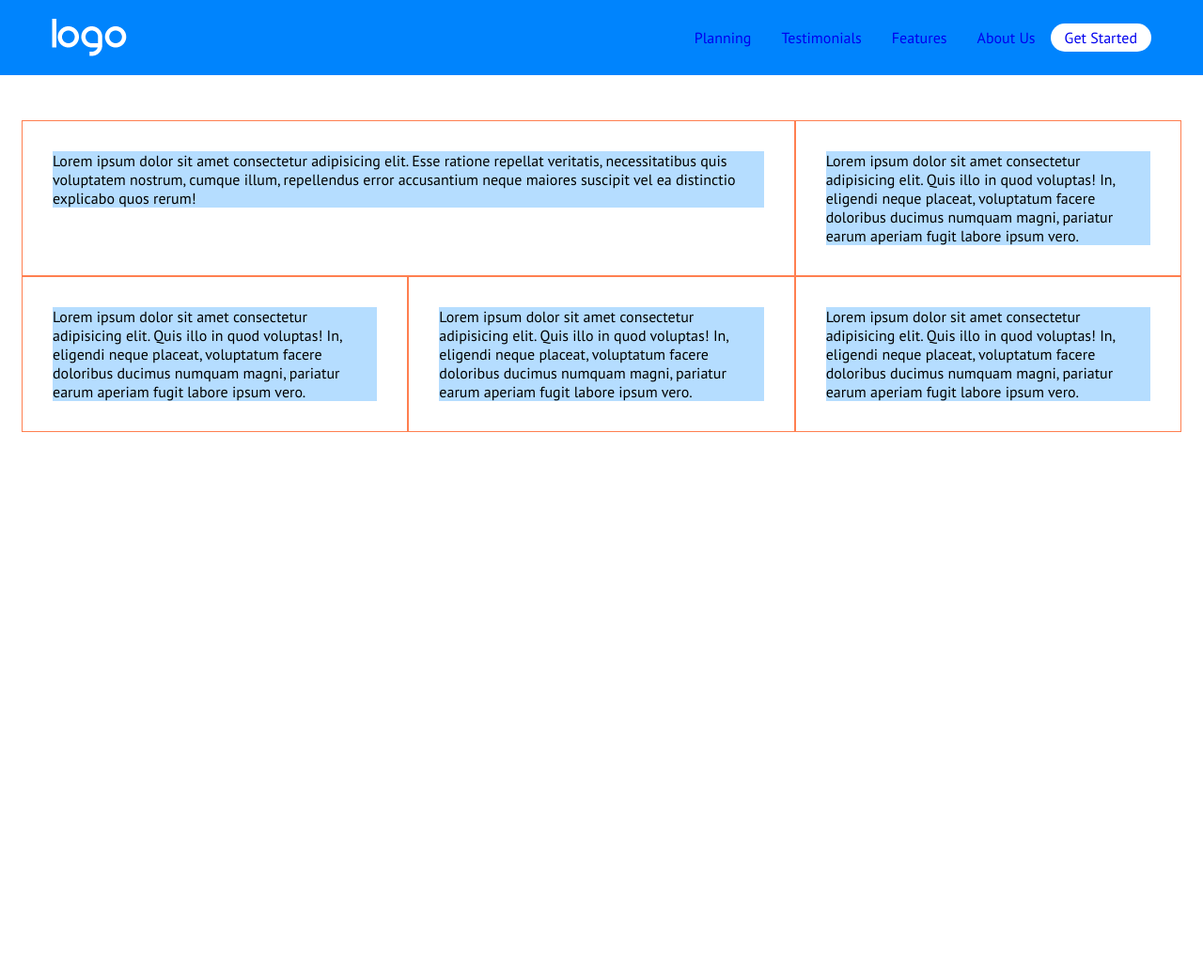
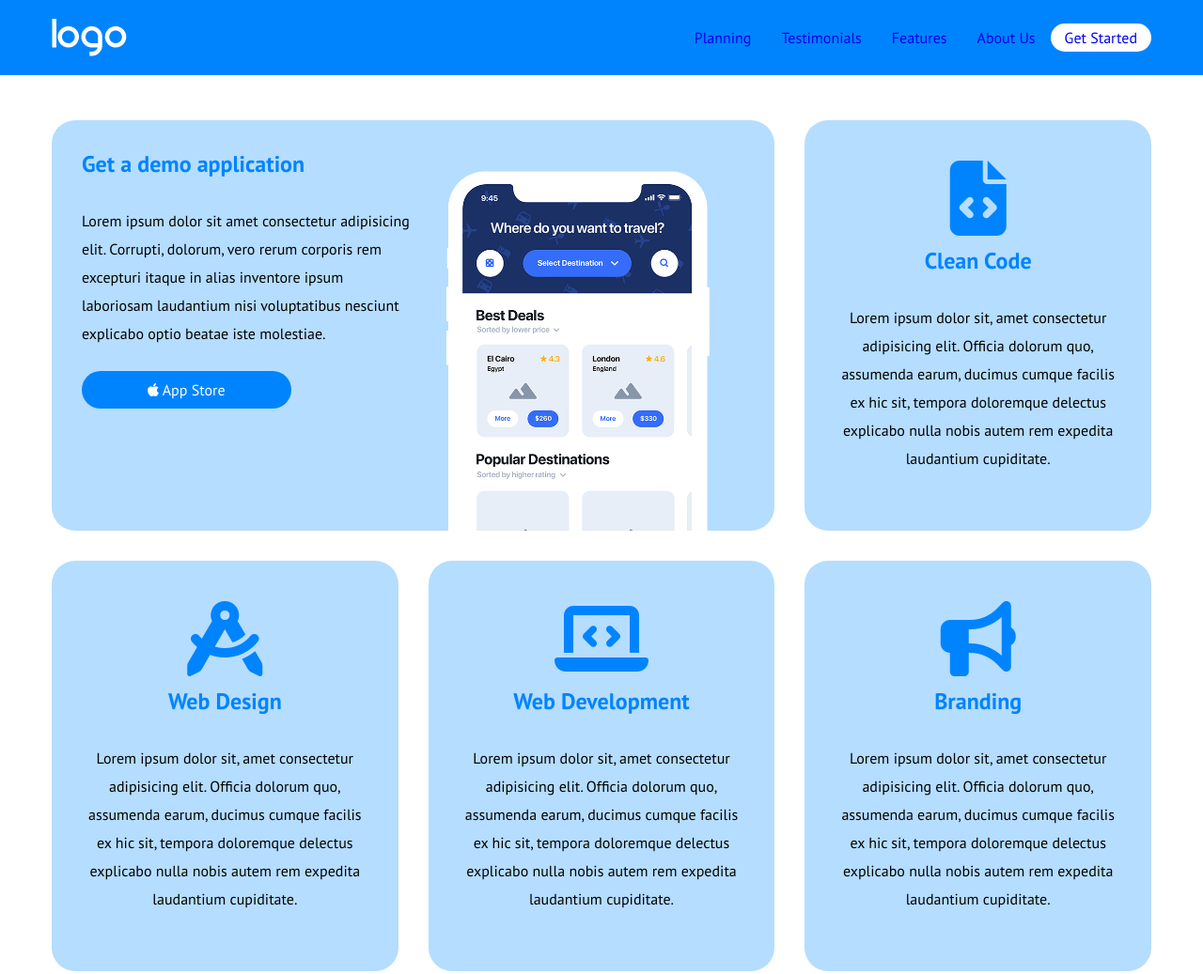
Before and after one commit to Binotz/htmlcss-responsive-layout, a plain HTML site: page index.html in a window 1280 px wide. Shown: the whole page at 94% size. Before the commit the page ends 800 px from the top, so only its background shows below. Drawn offline with Linux system fonts and the light colour scheme.

Commit message:
first section done

```diff
--- a/css/style.css
+++ b/css/style.css
@@ -27,7 +27,15 @@ img{
     padding: 5px 15px;
     border-radius: 15px;
 }
-
+.btn-blue{
+    padding: 10px 70px;
+    border-radius: 30px;
+    background-color: #0084fd;
+    color: white;
+}
+a{
+    text-decoration: none;
+}
 
 /* Header */
 header{
@@ -65,17 +73,40 @@ ul.flex{
 }
 .cards-layout{
     flex-direction: column;
-    margin-left: -2rem;
-    margin-right: -2rem;
 }
 .card-layout{
     width: 100%;
-    padding: 2rem;
-    /* TEST */
-    border: 1px solid coral;
+    margin-bottom: 2rem;
 }
 .card-content{
+    flex-direction: column;
+    padding-top: 2rem;
+    padding-left: 2rem;
+    padding-right: 2rem;
     background-color: #b5ddff;
+    border-radius: 25px;
+}
+.card-content h2{
+    color: #0084fd;
+}
+.card-content h2,
+.card-content p,
+.card-content a,
+.card-text{
+    margin-bottom: 30px;
+    line-height: 30px;
+
+}
+.card-small{
+    text-align: center;
+    padding-bottom: 2rem;
+}
+.card-small .icon{
+    color: #0084fd;
+    font-size: 80px;
+}
+.card-small .p{
+    padding-bottom: 30px;
 }
 
 
@@ -83,17 +114,25 @@ ul.flex{
 /* TABLET
 (>= 768px) */
 @media screen and (min-width: 768px){
+    /* Main */
     .cards-layout{
         flex-direction: row;
         flex-wrap: wrap;
+        margin: 0 -1rem;
     }
     .card-layout{
         width: calc(100% / 3);
+        padding: 0 1rem;
     }
     .card-layout:first-child{
         width: calc((100%/3) * 2);
     }
-
+    .card-image{
+        width: 50%;
+    }
+    .card-content{
+        height: 100%;
+    }
 }
 /* DESKTOP
 (>= 992px) */
@@ -114,5 +153,15 @@ ul.flex{
     a .btn-white{
         color: black;
     }
-
+    /* Main */
+    .card-text,
+    .card-image{
+        width: 50%;
+    }
+    .card-image{
+        align-self: flex-end;
+    }
+    .card-content{
+        flex-direction: row;
+    }
 }
--- a/index.html
+++ b/index.html
@@ -71,39 +71,59 @@
                     <div class="cards-layout flex">
                         <!-- Single card layout start -->
                         <div class="card-layout">
-                            <div class="card-content">
-                                Lorem ipsum dolor sit amet consectetur adipisicing elit. Esse ratione repellat veritatis, necessitatibus quis voluptatem nostrum, cumque illum, repellendus error accusantium neque maiores suscipit vel ea distinctio explicabo quos rerum!
-                                <!-- <h2>Get a demo application</h2>
-                                <p>Lorem ipsum dolor sit amet consectetur adipisicing elit. Eveniet aspernatur molestiae commodi deserunt, in totam maxime ab. Aut porro quo harum alias laborum culpa, omnis reiciendis nobis sit. Mollitia, similique?</p>
-                                <img src="./img/phone.png" alt="phone"> -->
+                            <div class="card-content flex">
+                                <div class="card-text">
+                                    <h2>Get a demo application</h2>
+                                    <p>Lorem ipsum dolor sit amet consectetur adipisicing elit. Corrupti, dolorum, vero rerum corporis rem excepturi itaque in alias inventore ipsum laboriosam laudantium nisi voluptatibus nesciunt explicabo optio beatae iste molestiae.</p>
+                                    <a href="#" class="btn btn-blue"><i class="fab fa-apple"></i> App Store</a>
+                                </div>
+                                <div class="card-image">
+                                    <img src="./img/phone.png" alt="phone">
+                                </div>
                             </div>
                         </div>
                         <!-- Single card layout end -->
                         <!-- Single card layout start -->
                         <div class="card-layout">
-                            <div class="card-content">
-                                Lorem ipsum dolor sit amet consectetur adipisicing elit. Quis illo in quod voluptas! In, eligendi neque placeat, voluptatum facere doloribus ducimus numquam magni, pariatur earum aperiam fugit labore ipsum vero.
+                            <div class="card-content card-small">
+                                <div class="icon">
+                                    <i class="fa-solid fa-file-code"></i>
+                                </div>
+                                <h2>Clean Code</h2>
+                                <p>Lorem ipsum dolor sit, amet consectetur adipisicing elit. Officia dolorum quo, assumenda earum, ducimus cumque facilis ex hic sit, tempora doloremque delectus explicabo nulla nobis autem rem expedita laudantium cupiditate.</p>
                             </div>
                         </div>
                         <!-- Single card layout end -->
                         <!-- Single card layout start -->
                         <div class="card-layout">
-                            <div class="card-content">
-                                Lorem ipsum dolor sit amet consectetur adipisicing elit. Quis illo in quod voluptas! In, eligendi neque placeat, voluptatum facere doloribus ducimus numquam magni, pariatur earum aperiam fugit labore ipsum vero.
+                            <div class="card-content card-small">
+                                <div class="icon">
+                                    <i class="fa-solid fa-compass-drafting"></i>
+                                </div>
+                                <h2>Web Design</h2>
+                                <p>Lorem ipsum dolor sit, amet consectetur adipisicing elit. Officia dolorum quo, assumenda earum, ducimus cumque facilis ex hic sit, tempora doloremque delectus explicabo nulla nobis autem rem expedita laudantium cupiditate.</p>
                             </div>
                         </div>
                         <!-- Single card layout end -->
                         <!-- Single card layout start -->
                         <div class="card-layout">
-                            <div class="card-content">
-                                Lorem ipsum dolor sit amet consectetur adipisicing elit. Quis illo in quod voluptas! In, eligendi neque placeat, voluptatum facere doloribus ducimus numquam magni, pariatur earum aperiam fugit labore ipsum vero.
+                            <div class="card-content card-small">
+                                <div class="icon">
+                                    <i class="fa-solid fa-laptop-code"></i>
+                                </div>
+                                <h2>Web Development</h2>
+                                <p>Lorem ipsum dolor sit, amet consectetur adipisicing elit. Officia dolorum quo, assumenda earum, ducimus cumque facilis ex hic sit, tempora doloremque delectus explicabo nulla nobis autem rem expedita laudantium cupiditate.</p>
                             </div>
                         </div>
                         <!-- Single card layout end -->
                         <!-- Single card layout start -->
                         <div class="card-layout">
-                            <div class="card-content">
-                                Lorem ipsum dolor sit amet consectetur adipisicing elit. Quis illo in quod voluptas! In, eligendi neque placeat, voluptatum facere doloribus ducimus numquam magni, pariatur earum aperiam fugit labore ipsum vero.
+                            <div class="card-content card-small">
+                                <div class="icon">
+                                    <i class="fa-solid fa-bullhorn"></i>
+                                </div>
+                                <h2>Branding</h2>
+                                <p>Lorem ipsum dolor sit, amet consectetur adipisicing elit. Officia dolorum quo, assumenda earum, ducimus cumque facilis ex hic sit, tempora doloremque delectus explicabo nulla nobis autem rem expedita laudantium cupiditate.</p>
                             </div>
                         </div>
                         <!-- Single card layout end -->
```
